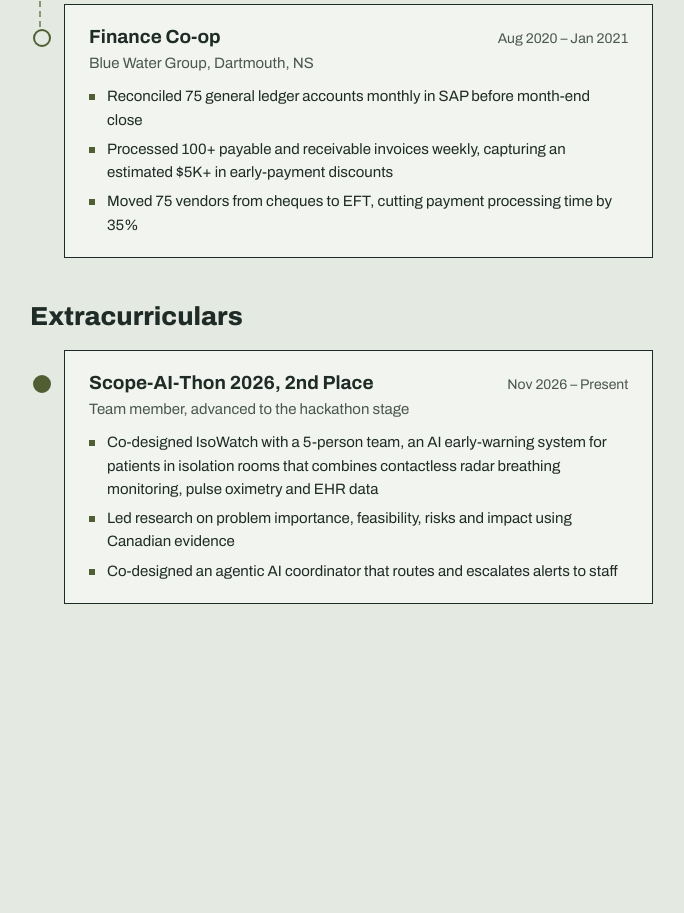
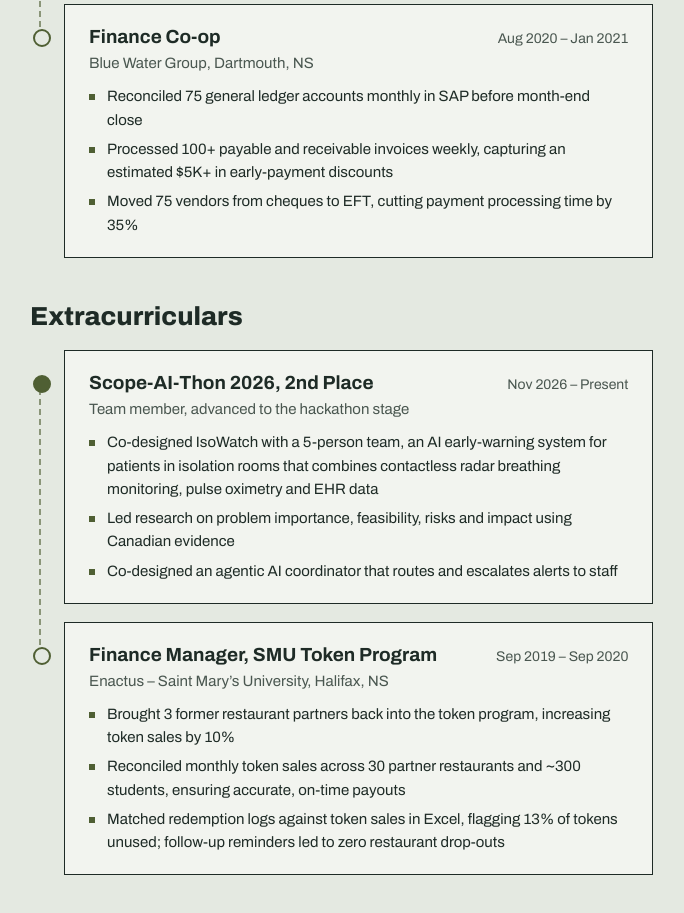
Before and after one commit to AntoA301/AntoA301.github.io, a plain HTML site: page index.html in a window 1280 px wide. Shown: the part 1081-1994 px from the top of the page, without its empty margins (144-828 px from the left). Before the commit the page ends 1749 px from the top, so only its background shows below. Drawn offline with Linux system fonts and the light colour scheme.

Commit message:
Add Enactus to Extracurriculars

```diff
--- a/index.html
+++ b/index.html
@@ -768,6 +768,28 @@
               </li>
             </ul>
           </li>
+          <li class="job">
+            <div class="job-head">
+              <h3>Finance Manager, SMU Token Program</h3>
+              <span class="dates">Sep 2019 – Sep 2020</span>
+            </div>
+            <p class="org">Enactus – Saint Mary’s University, Halifax, NS</p>
+            <ul class="duties">
+              <li>
+                Brought 3 former restaurant partners back into the token
+                program, increasing token sales by 10%
+              </li>
+              <li>
+                Reconciled monthly token sales across 30 partner restaurants and
+                ~300 students, ensuring accurate, on-time payouts
+              </li>
+              <li>
+                Matched redemption logs against token sales in Excel, flagging
+                13% of tokens unused; follow-up reminders led to zero restaurant
+                drop-outs
+              </li>
+            </ul>
+          </li>
         </ol>
       </section>
 
```
